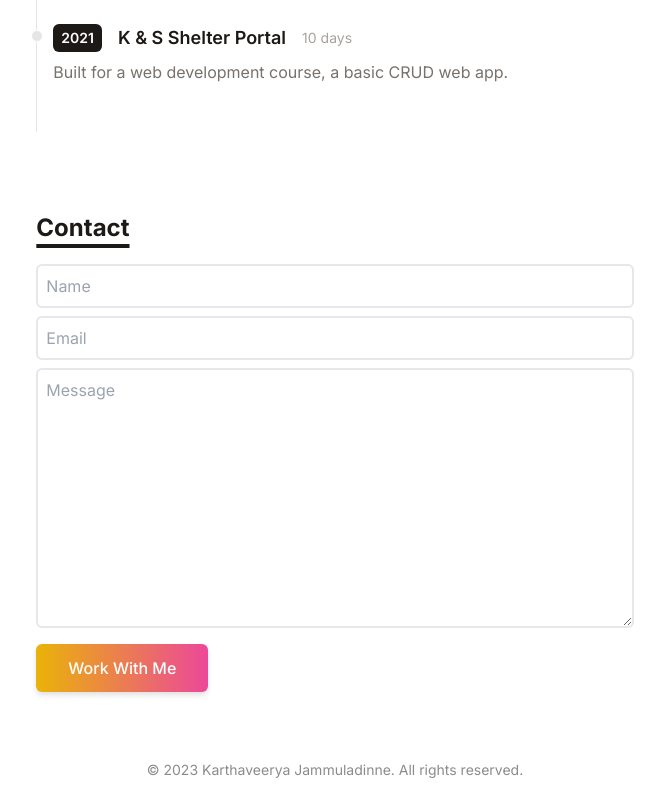
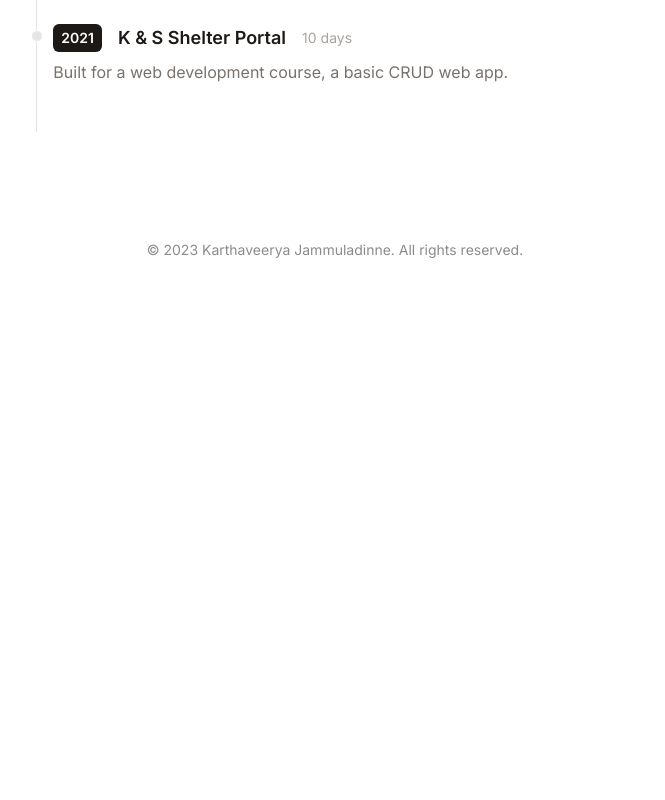
Before and after one commit to dontbug-debug/Portfolio-Website, a React (Vite) app in the folder minimal-portfolio/: page / in a window 1280 px wide. Shown: the part 1500-2300 px from the top of the page, without its empty margins (305-970 px from the left). After the commit the page ends 1780 px from the top, so only its background shows below. Built offline with nearby package versions, Linux system fonts and the light colour scheme.

Commit message:
Add base URL and deploy script

```diff
--- a/minimal-portfolio/package.json
+++ b/minimal-portfolio/package.json
@@ -1,9 +1,12 @@
 {
+  "homepage": "https://dontbug-debug.github.io/Portfolio-Website/",
   "name": "minimal-portfolio",
   "private": true,
   "version": "0.0.0",
   "type": "module",
   "scripts": {
+    "predeploy": "npm run build",
+    "deploy": "gh-pages -d dist",
     "dev": "vite",
     "build": "vite build",
     "lint": "eslint . --ext js,jsx --report-unused-disable-directives --max-warnings 0",
@@ -22,6 +25,7 @@
     "eslint-plugin-react": "^7.33.2",
     "eslint-plugin-react-hooks": "^4.6.0",
     "eslint-plugin-react-refresh": "^0.4.5",
+    "gh-pages": "^6.1.1",
     "postcss": "^8.4.32",
     "tailwindcss": "^3.4.0",
     "vite": "^5.0.8"
--- a/minimal-portfolio/src/App.jsx
+++ b/minimal-portfolio/src/App.jsx
@@ -76,7 +76,13 @@
           <Intro />
           <Portfolio />
           <Timeline />
-          <Contact />
+          {/* <Contact /> */}
+          {/* <button
+            type="button"
+            className="text-center inline-block px-8 py-3 w-max text-base font-medium rounded-md text-white bg-gradient-to-r from-yellow-500 to-pink-500 drop-shadow-md hover:stroke-white"
+          >
+            Resume
+          </button> */}
           <Footer />
         </div>
       </div>
--- a/minimal-portfolio/vite.config.js
+++ b/minimal-portfolio/vite.config.js
@@ -3,5 +3,6 @@
 
 // https://vitejs.dev/config/
 export default defineConfig({
+  base: '/Portfolio-Website/',
   plugins: [react()],
 })
```
Also changed, not shown: 1 other file (tests, documents, lock files or other folders).
